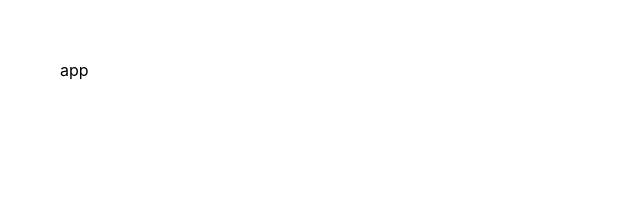
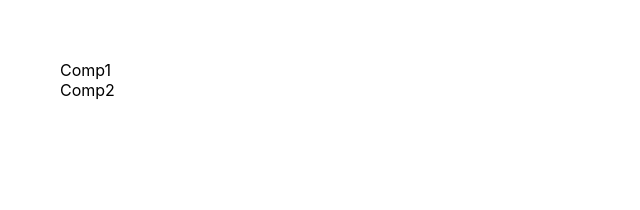
Before and after one commit to dmitrisanzharov/cra-js-axios-redux-router, a React (Create React App) app: page / in a window 1280 px wide. Shown: the top 210 px of the page, without its empty margins (0-640 px from the left). Built offline with nearby package versions, Linux system fonts and the light colour scheme.

Commit message:
added components

```diff
--- a/src/App.js
+++ b/src/App.js
@@ -1,7 +1,16 @@
 import "./App.css";
 
+// components
+import Comp1 from "./components/Comp1/Comp1";
+import Comp2 from "./components/Comp2/Comp2";
+
 function App() {
-	return <div className="addPadding">app</div>;
+	return (
+		<div className="addPadding">
+			<Comp1 />
+			<Comp2 />
+		</div>
+	);
 }
 
 export default App;
--- /dev/null
+++ b/src/components/Comp1/Comp1.css
@@ -0,0 +1 @@
+/*# sourceMappingURL=Comp1.css.map */
--- /dev/null
+++ b/src/components/Comp1/Comp1.js
@@ -0,0 +1,8 @@
+import React from "react";
+import "./Comp1.css";
+
+const Comp1 = () => {
+	return <div className="Comp1">Comp1</div>;
+};
+
+export default Comp1;
--- /dev/null
+++ b/src/components/Comp2/Comp2.css
@@ -0,0 +1 @@
+/*# sourceMappingURL=Comp2.css.map */
--- /dev/null
+++ b/src/components/Comp2/Comp2.js
@@ -0,0 +1,8 @@
+import React from "react";
+import "./Comp2.css";
+
+const Comp2 = () => {
+	return <div className="Comp2">Comp2</div>;
+};
+
+export default Comp2;
```
Also changed, not shown: src/components/Comp1/Comp1.scss (added), src/components/Comp2/Comp2.scss (added), 2 other files (tests, documents, lock files or other folders).
